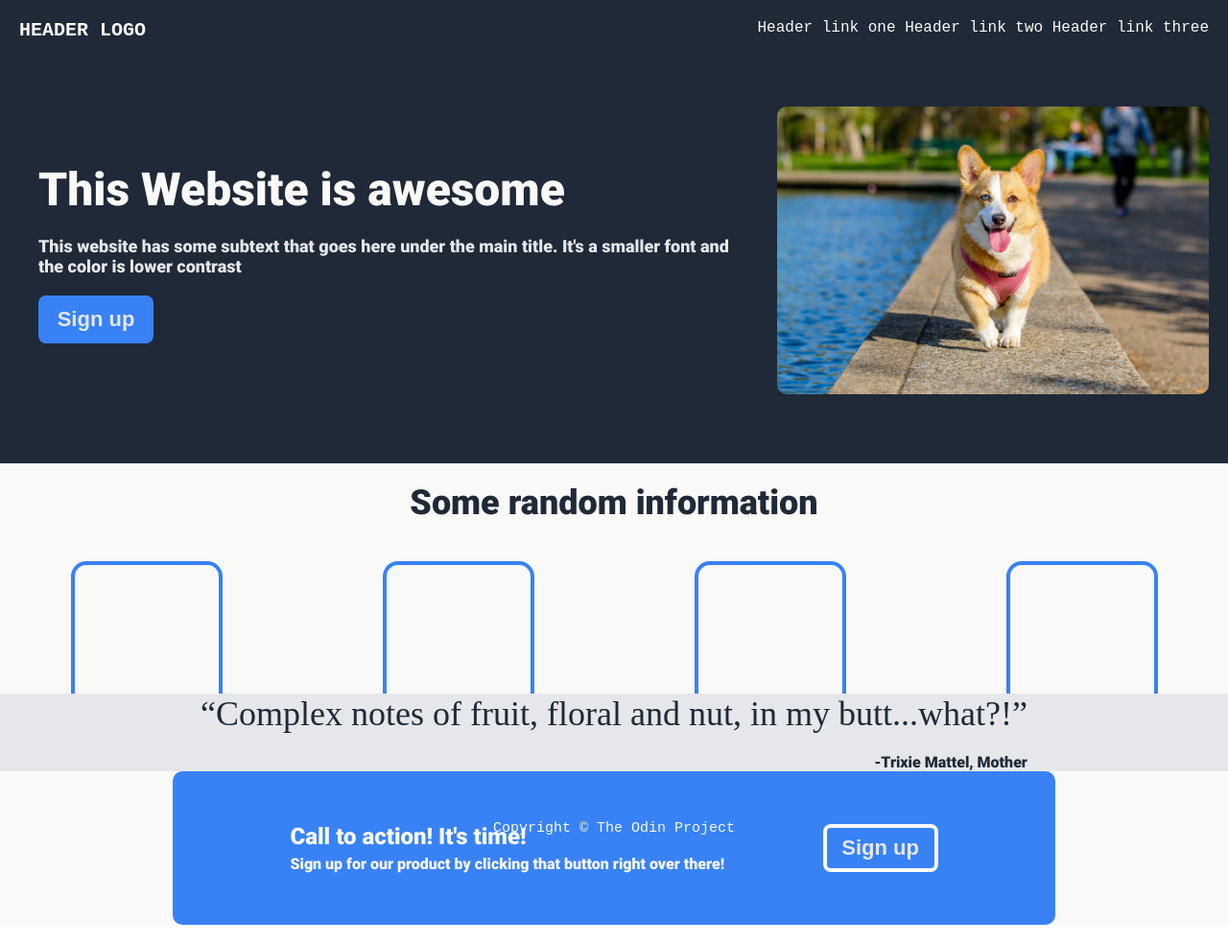
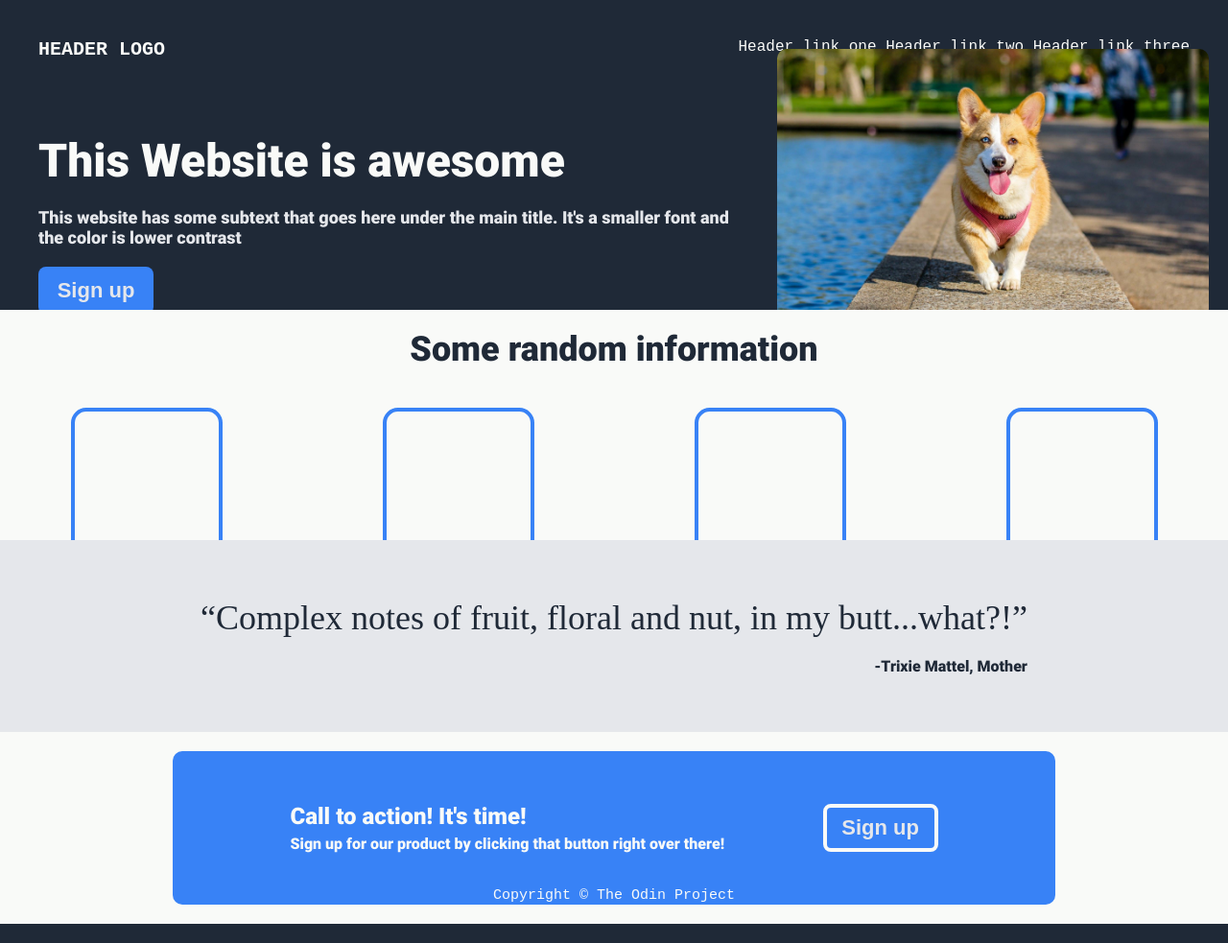
Before and after one commit to Luka01K/Landing_page, a plain HTML site: page index.html in a window 1280 px wide. Shown: the whole page at 96% size. Drawn offline with Linux system fonts and the light colour scheme.

Commit message:
fixing bugs

```diff
--- a/style.css
+++ b/style.css
@@ -1,7 +1,6 @@
 html, body {
     height: 100%;
     margin: 0;
-    padding: 0;
 }
 
 
@@ -13,7 +12,7 @@ header {
     background-color: #1f2937;
     color: #f9faf8;
     min-height: 5vh;
-    padding: 0;
+    padding: 20px;
 }
 
     .header {
@@ -47,10 +46,11 @@ header {
     justify-content: space-evenly;
     font-family: myFont;
     height: 100%;
+    flex-grow: 1;
 }
 
 .sec {
-    height: 25%;
+    min-height: 25%;
 }
 
 @font-face {
@@ -246,7 +246,7 @@ footer {
     background-color: #1f2937;
     color: #f9faf8;
     min-height: 5vh;
-    padding: 0;
+    padding: 30px;
     display: flex;
     justify-content: center;
     align-items: center;
```
